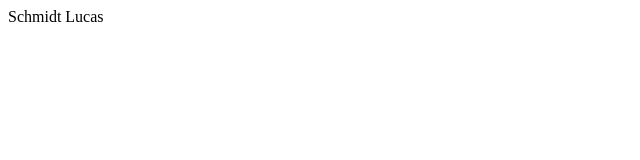
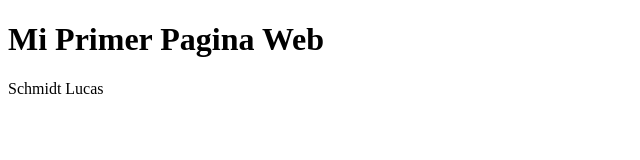
Before and after one commit to Lucas-NaSch/Trabajo-Final, a plain HTML site: page index.html in a window 1280 px wide. Shown: the whole page, without its empty margins (0-640 px from the left). Drawn offline with Linux system fonts and the light colour scheme.

Commit message:
Mi Primer Pagina Web
Agregado de H1

```diff
--- a/index.html
+++ b/index.html
@@ -4,6 +4,7 @@
 	<meta charset="utf-8">
 	<meta name="viewport" content="width=device-width, initial-scale=1">
 	<title>Mi primer pagina Online</title>
+	<h1>Mi Primer Pagina Web</h1>
 </head>
 <body>
 	<footer>
```
